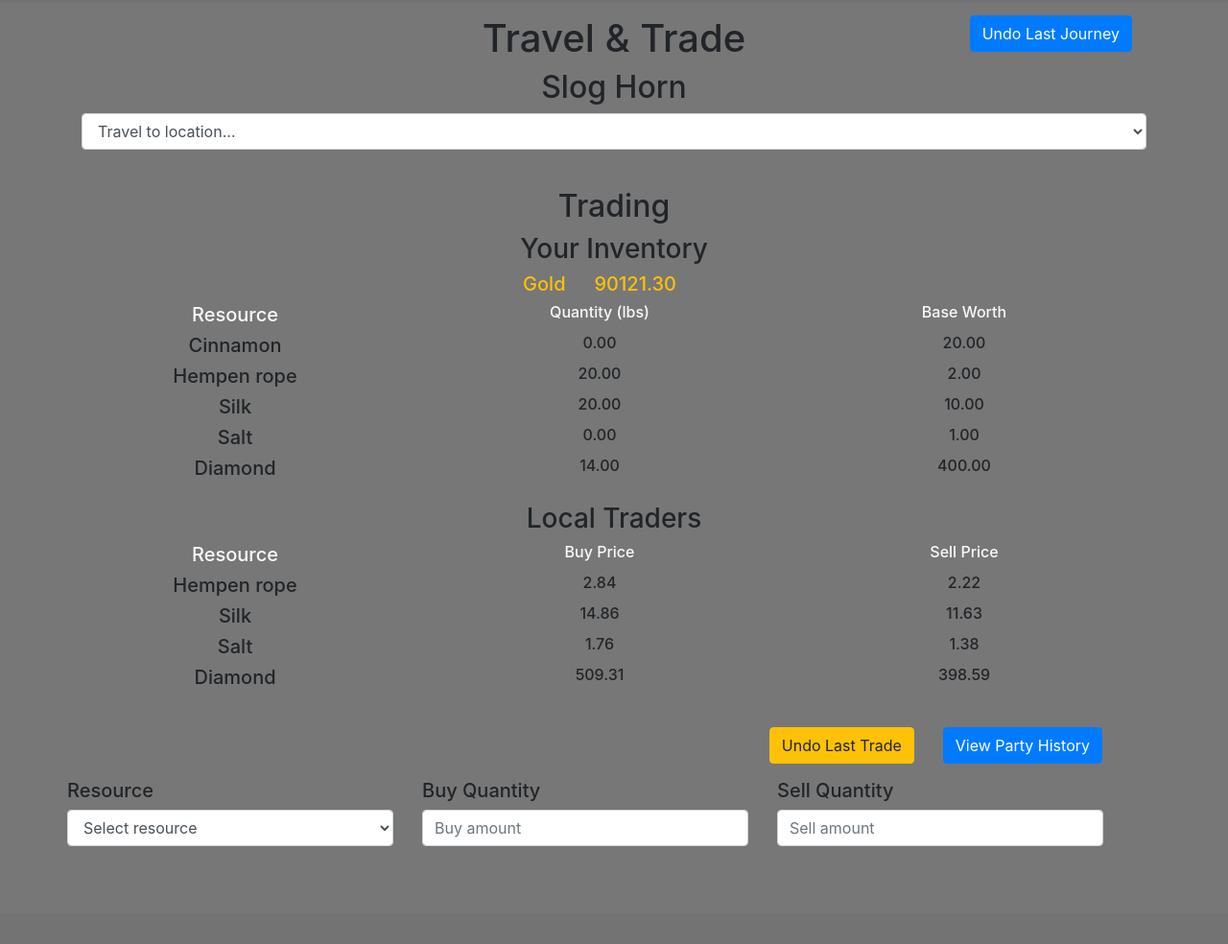
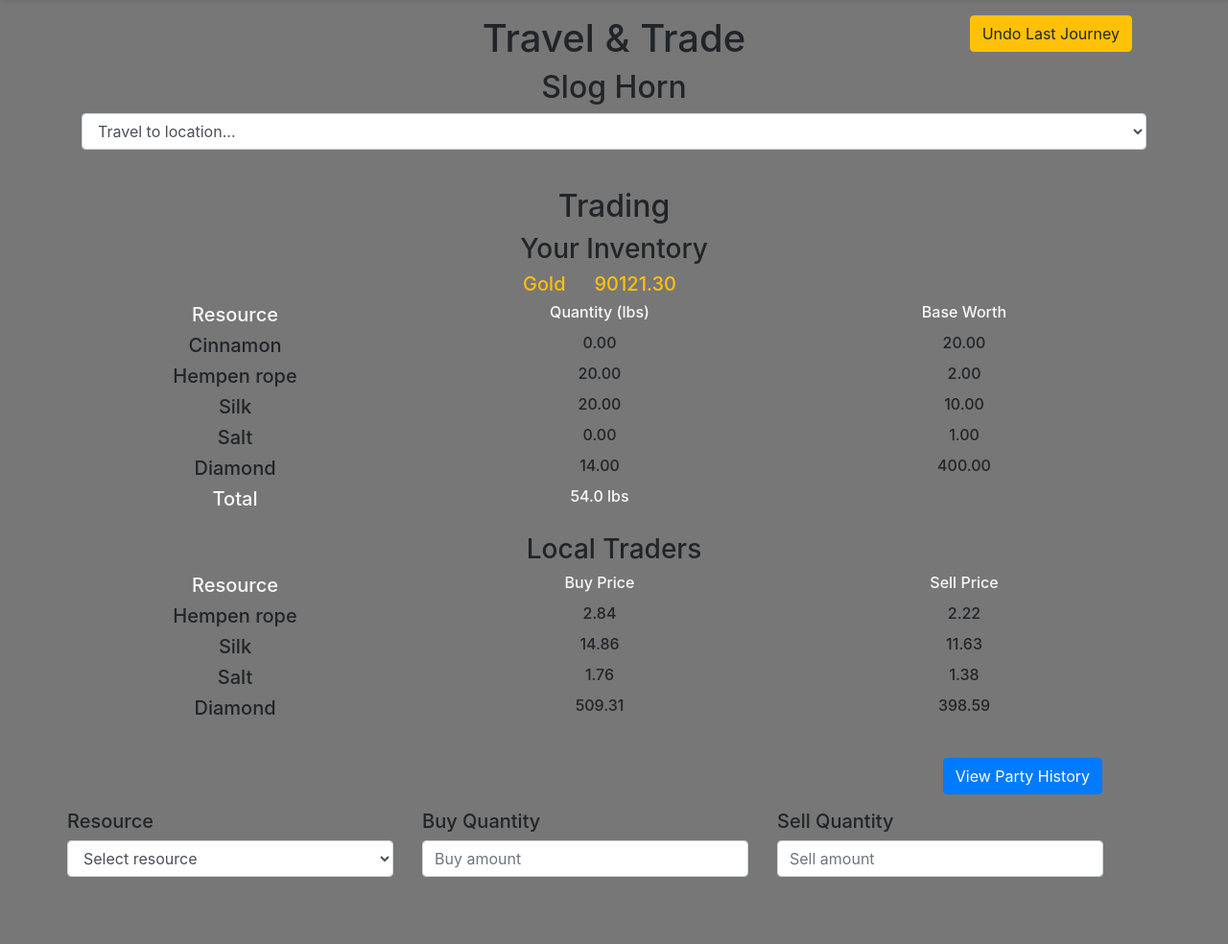
Before and after one commit to LaytonGB/D-D-Stocks-System, a Django app: page /party/travel/ in a window 1280 px wide. Shown: the part 72-1056 px from the top of the page at 96% size. Before the commit the page ends 954 px from the top, so only its background shows below. Run offline with Django 3.2, Linux system fonts and the light colour scheme; data comes from the database, SQL or seed files in the repository; both versions use the stored data as it was after the commit; data that the repository does not hold is empty; some libraries are stand-ins or nearby versions.

Commit message:
improved trade format - fixed undo trade errors

```diff
--- a/DNDStocks/party/models.py
+++ b/DNDStocks/party/models.py
@@ -48,6 +48,8 @@ class Party(models.Model):
                 return
             i = self.inventory.add(r)
         return i
+    def latest_trade(self):
+        return self.trade_history_set.first() or None
     def trade(self, request, resource, buy_amt: float, local_resources: list): # TODO add error messages
         """ Perform a trade and add the trade to trade history. """
         # gather variables
@@ -63,27 +65,27 @@ class Party(models.Model):
             setattr(inv, 'quantity', inv.quantity + buy_amt)
             inv.save()
             # add history
-            print(f'Resource: {resource.name} | Gold Gained: {profit} | Quantity Purchased: {buy_amt}')
             self.trade_history_set.add_history(self, resource, profit, buy_amt)
         else:
             messages.error(request, 'Transaction failed: Gold or Resources were insufficient.')
         return request
     def revert_trade(self, request, count=1):
         """ Revert one or more trade deals. Returns the number of trade deals successfully reverted. """
-        print(f'Reverting trade...')
-        trade_history = self.trade_history_set.order_by('-id')
+        print(f'Reverting trade(s)...')
+        trade_history = self.trade_history_set
         for n in range(1, count + 1):
             print(f'Trade {n}:')
             last_trade: TradeHistory = trade_history.first()
-
-            print(f'Last Trade: {last_trade.id} | Self Location: {self.location.name} | Last Trade Location: {last_trade.location_hist.location.name}')
+            if last_trade is None:
+                messages.error(request, 'Could not undo last trade - There is no trade history.')
+                return request
             if trade_history is not None and last_trade is not None:
                 inv_res: Inventory = self.get_resource(last_trade.resource) # the specific inventory row
-                setattr(self, 'gold', self.gold + last_trade.money_spent) # refund or charge party gold
+                setattr(self, 'gold', self.gold - last_trade.gold_gained) # refund or charge party gold
                 self.save()
                 setattr(inv_res, 'quantity', inv_res.quantity + last_trade.quantity_gained) # refund or charge party inventory
                 inv_res.save()
-                if self.location is not last_trade.location_hist.location:
+                if self.location_id is not last_trade.location_hist.location_id:
                     messages.warning(request, 'Current location did not match up with the location of last trade.')
                 last_trade.delete() # delete the trade history entry
             else:
--- a/DNDStocks/party/views.py
+++ b/DNDStocks/party/views.py
@@ -20,7 +20,8 @@ def party_page(request):
 def travel_page(request):
     party: Party = Party.objects.get(id=1)
     current_location = party.location
-    newest_journey = party.latest_journey()
+    latest_journey = party.latest_journey()
+    latest_trade = party.latest_trade()
     all_locations = Location.objects.exclude(id=current_location.id).order_by('name')
     all_resources = Resource.objects.all()
 
@@ -42,6 +43,7 @@ def travel_page(request):
         'all_locations': all_locations,
         'local_resources': local_resources,
         'local_specialities': local_specialities,
+        'latest_trade': latest_trade,
     }
 
     return render(request, 'travel.html', context)
@@ -165,7 +167,7 @@ def history_page(request):
             LEFT join party_tradehistory AS trade ON travel.id=trade.location_hist_id
             LEFT join locations_resource AS res ON trade.resource_id=res.id
             WHERE travel.party_id={party.id}
-            ORDER BY travel.id DESC;
+            ORDER BY trade.id DESC;
         """)
         history = dictfetchall(cursor)
     context = {
--- a/DNDStocks/templates/history.html
+++ b/DNDStocks/templates/history.html
@@ -28,7 +28,7 @@
                     {% endifchanged %}
                     <tr>
                         <td>{% ifchanged  %}<b>{{ t.location }}</b>{% endifchanged %}</td>
-                        <td>{% if t.gold > 0 %} Bought {% elif t.gold < 0 %} Sold {% endif %}</td>
+                        <td>{% if t.gold < 0 %} Bought {% elif t.gold > 0 %} Sold {% endif %}</td>
                         <td>{{ t.quantity|floatformat:0 }}</td>
                         <td>{% if t.resource != None %}{{ t.resource|capfirst }}{% endif %}</td>
                         <td>{{ t.gold|floatformat:2 }}</td>
--- a/DNDStocks/templates/travel.html
+++ b/DNDStocks/templates/travel.html
@@ -23,7 +23,7 @@
                 <div class="col"></div>
                 <form action="/party/travel/undo/" method="post">
                     {% csrf_token %}
-                    <button class="col-auto btn btn-primary">Undo Last Journey</button>
+                    <button class="col-auto btn btn-warning">Undo Last Journey</button>
                 </form>
         {% endif %}
         </div>
@@ -66,6 +66,7 @@
                         <h5 class="col-auto">{{ party.gold|floatformat:2 }}</h5>
                         <div class="col"></div>
                     </div>
+                    {% if inventory %}
                         <div class="row w-100 text-light">
                             <h5 class="col">Resource</h5>
                             <h6 class="col">Quantity (lbs)</h6>
@@ -78,6 +79,12 @@
                                 <h6 class="col">{{ r.base_value|floatformat:2 }}</h6>
                             </div>
                         {% endfor %}
+                        <div class="row w-100">
+                            <h5 class="col text-light">Total</h5>
+                            <h6 class="col text-light">{{ party.weight }}</h6>
+                            <h6 class="col text-light"></h6>
+                        </div>
+                    {% endif %}
                 </div>
 
     {% comment %} local prices {% endcomment %}
@@ -101,10 +108,12 @@
                 <div class="container row mt-3">
                     <div class="col"></div>
                     <div class="mx-3 row">
+                        {% if latest_trade %}
                             <form action="/party/trade/undo/" method="post" class="m-0 col-auto">
                                 {% csrf_token %}
                                 <button class="btn btn-warning">Undo Last Trade</button>
                             </form>
+                        {% endif %}
                         <form action="/party/history/" method="post" class="m-0 col-auto">
                             {% csrf_token %}
                             <button class="btn btn-primary">View Party History</button>
```
Also changed, not shown: DNDStocks/db.sqlite3. Lines whose indentation alone changed are shown as unchanged.
